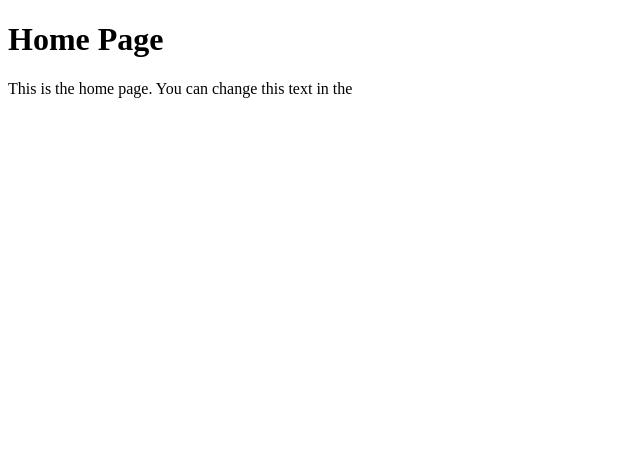
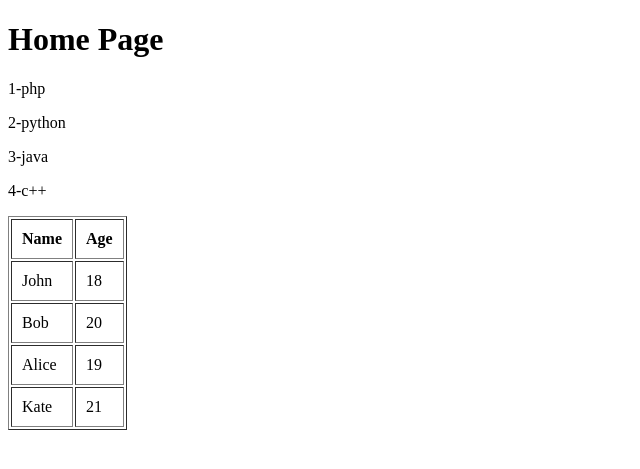
Before and after one commit to AnwarHossainSR/django, a Django app: page / in a window 1280 px wide. Shown: the top 469 px of the page, without its empty margins (0-640 px from the left). Run offline with Django 4.2, Linux system fonts and the light colour scheme.

Commit message:
access data in html

```diff
--- a/developmentkit/developmentkit/views.py
+++ b/developmentkit/developmentkit/views.py
@@ -5,6 +5,13 @@ from django.shortcuts import render
 def index(request):
     data = {
         'title': 'Home Page',
+        'values': ['php', 'python', 'java', 'c++'],
+        'students': [
+            {'name': 'John', 'age': 18},
+            {'name': 'Bob', 'age': 20},
+            {'name': 'Alice', 'age': 19},
+            {'name': 'Kate', 'age': 21},
+        ]
     }
     return render(request, 'index.html', data)
 
--- a/developmentkit/templates/index.html
+++ b/developmentkit/templates/index.html
@@ -8,6 +8,23 @@
   </head>
   <body>
     <h1>Home Page</h1>
-    <p>This is the home page. You can change this text in the</p>
+    <div>
+      {% for n in values %}
+      <p>{{forloop.counter}}-{{n}}</p>
+      {% endfor %}
+    </div>
+
+    <table border="1" cellpadding="10">
+      <tr>
+        <th>Name</th>
+        <th>Age</th>
+        {% for n in students %}
+        <tr>
+          <td>{{n.name}}</td>
+          <td>{{n.age}}</td>
+        </tr>
+         {% endfor %}
+      </tr>
+    </table>
   </body>
 </html>
```
